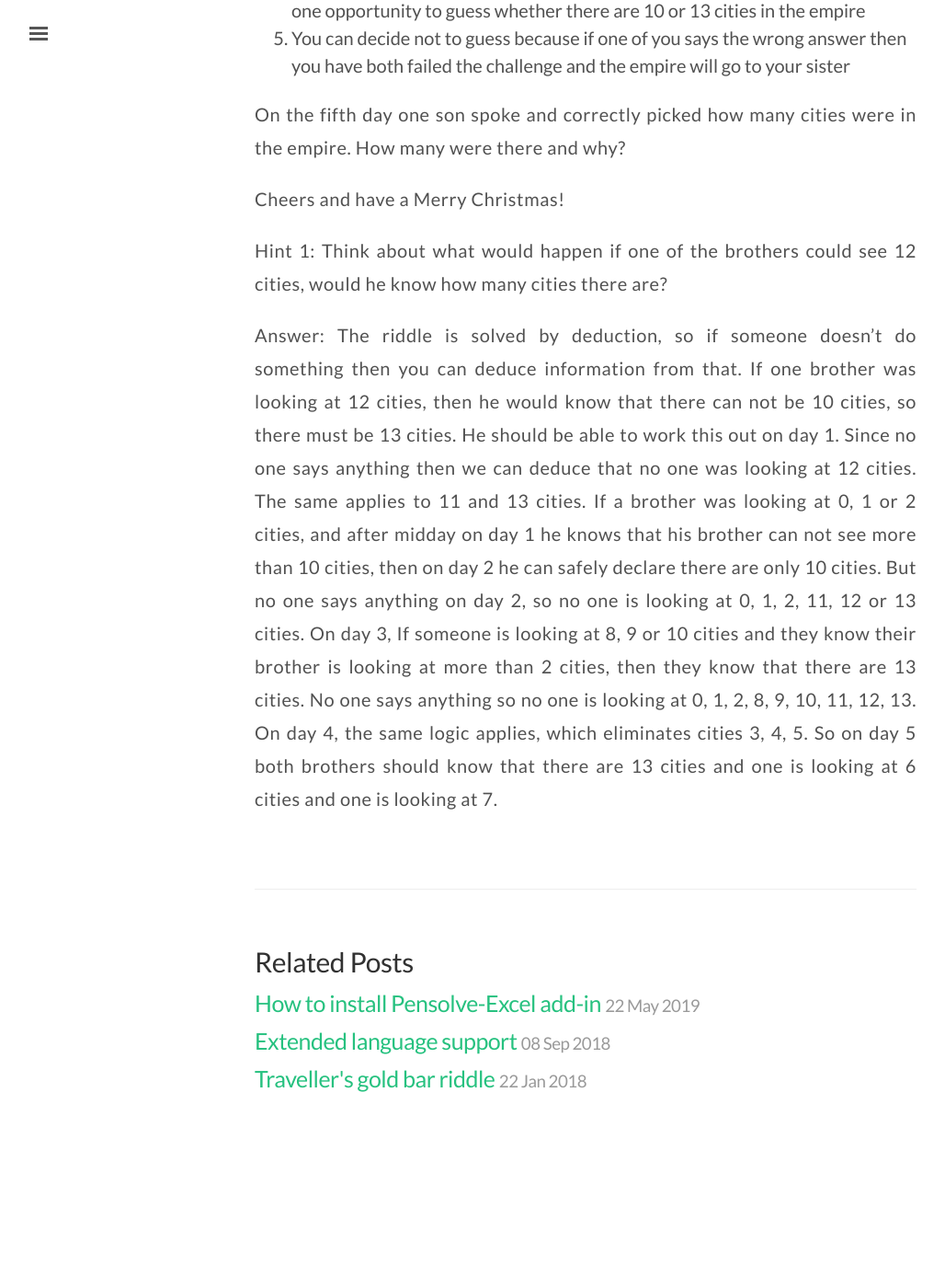
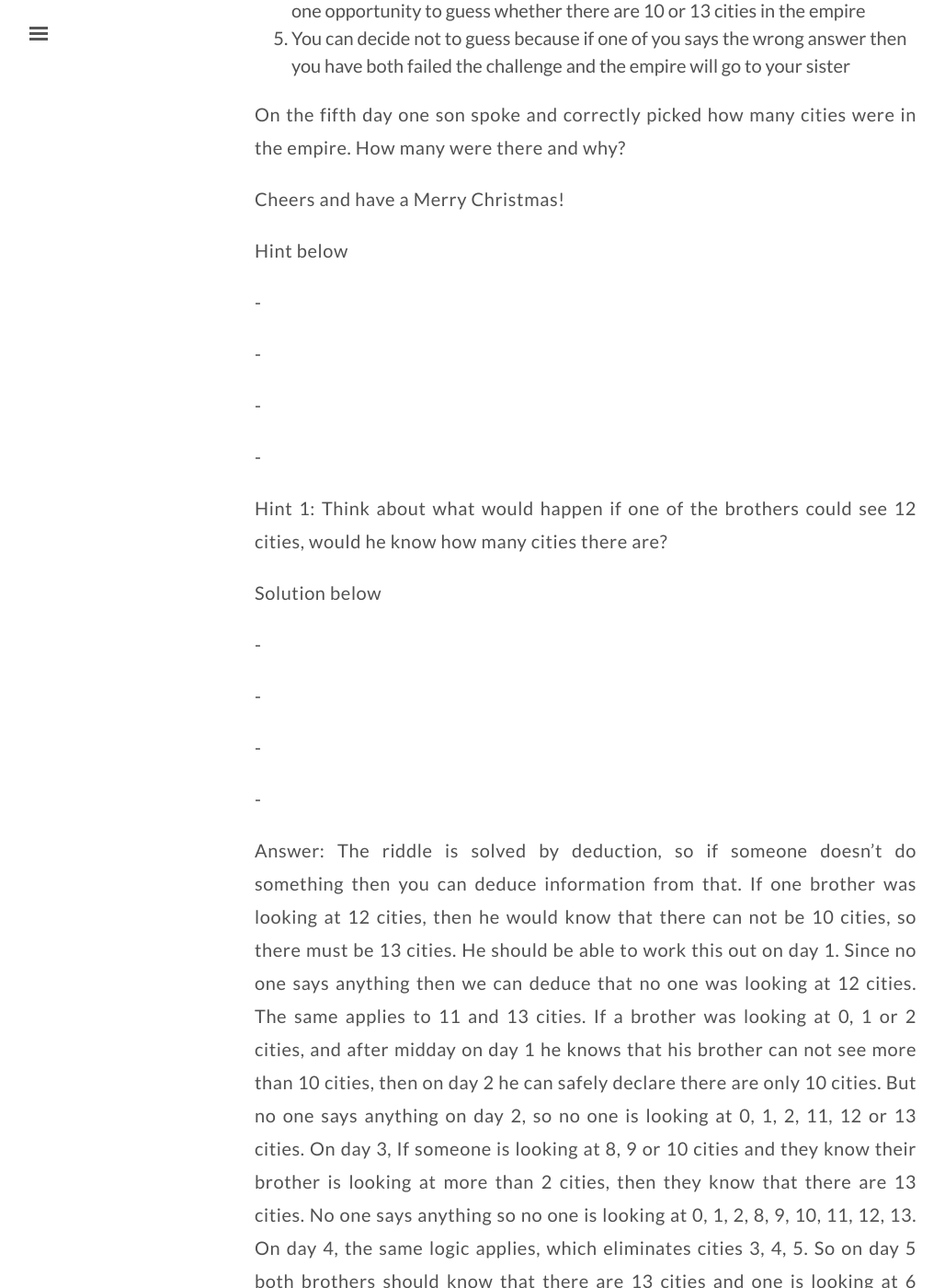
Before and after one commit to pensolve/blog, a Jekyll site: the page built from _posts/2015-12-22-riddle.md, in a window 1280 px wide and 1400 px high, scrolled down 781 px. Shown: the whole window at 92% size, without its empty margins (3-1031 px from the left). Built offline with Jekyll 4.4.1, drawn with Linux system fonts in a browser that asks for light colours; our own code applies the rules of GitHub Pages for plain Markdown files; before the commit the page ends 2029 px from its top, so only the background shows below that.

Commit message:
Fixed cities riddle.

```diff
--- a/_posts/2015-12-22-riddle.md
+++ b/_posts/2015-12-22-riddle.md
@@ -15,7 +15,29 @@ On the fifth day one son spoke and correctly picked how many cities were in the
 
 Cheers and have a Merry Christmas!
 
+
+Hint below
+
+-
+
+-
+
+-
+
+-
+
 Hint 1: Think about what would happen if one of the brothers could see 12 cities, would he know how many cities there are?
+
+
+Solution below
+
+-
+
+-
+
+-
+
+-
 
 Answer: The riddle is solved by deduction, so if someone doesn’t do something then you can deduce information from that.
 If one brother was looking at 12 cities, then he would know that there can not be 10 cities, so there must be 13 cities. He should be able to work this out on day 1. Since no one says anything then we can deduce that no one was looking at 12 cities. The same applies to 11 and 13 cities.
```
